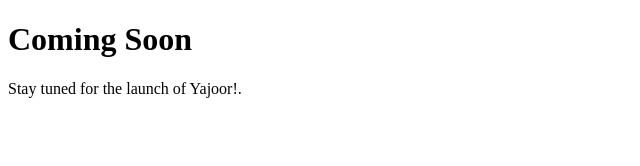
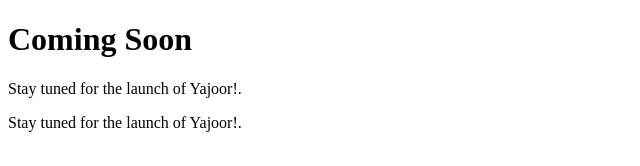
Before and after one commit to reapperdev/yajoor-landing, a plain HTML site: page index.html in a window 1280 px wide. Shown: the whole page, without its empty margins (0-640 px from the left). Drawn offline with Linux system fonts and the light colour scheme.

Commit message:
signature

```diff
--- a/index.html
+++ b/index.html
@@ -9,5 +9,6 @@
 <body>
     <h1>Coming Soon</h1>
     <p>Stay tuned for the launch of Yajoor!.</p>
+    <p>Stay tuned for the launch of Yajoor!.</p>
 </body>
 </html>
```
